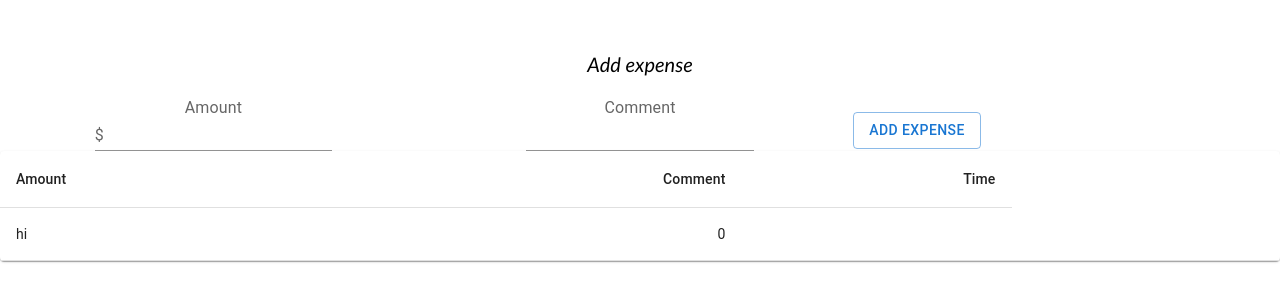
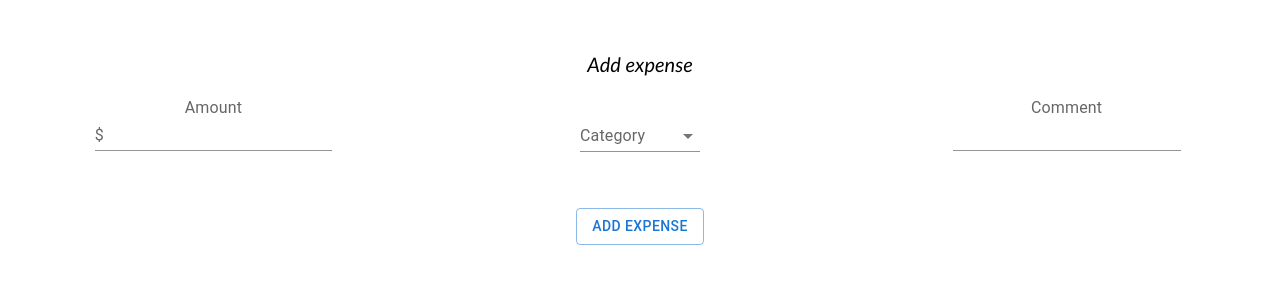
Before and after one commit to mmass94/Bueget-Management, a React (Create React App) app in the folder budget-management/: page / in a window 1280 px wide. Shown: the top 302 px of the page. Built offline with nearby package versions, Linux system fonts and the light colour scheme.

Commit message:
Adding selecte one(Category)

```diff
--- a/budget-management/src/components/expenseForm.js
+++ b/budget-management/src/components/expenseForm.js
@@ -6,7 +6,7 @@ import InputField from "./formElements/inputField";
 import Button from "./formElements/button";
 import Box from "@mui/material/Box";
 import Grid from "@mui/material/Grid";
-
+import Selectone from "./formElements/selectone";
 function ExpenseForm() {
   const amount = useSelector((state) => state.expense.amount);
   const category = useSelector((state) => state.expense.category);
@@ -32,8 +32,14 @@ function ExpenseForm() {
     setCommentinput(event.target.value);
   };
 
+  const handleCategoryInputChange = (event) => {
+    setCategoryinput(event.target.value);
+  };
+
   const handleClick = () => {
-    dispatch(addExpense(amountinput, "", commentinput, dateTimeString));
+    dispatch(
+      addExpense(amountinput, categorinput, commentinput, dateTimeString)
+    );
   };
 
   return (
@@ -55,18 +61,29 @@ function ExpenseForm() {
             label={"Amount"}
           ></InputField>
         </Grid>
+
+        <Grid item xs={12} md={4} l={3}>
+          <Selectone
+            onChange={handleCategoryInputChange}
+            value={category}
+            label={"category"}
+          />
+        </Grid>
+
         <Grid item xs={12} md={4} l={3}>
           <InputField
-            catergor={comment}
+            comment={comment}
             type={"text"}
             placeholder={"comment"}
-            // id={"standard-adornment-amount"}
             prefix={""}
             onChange={handleCommentInputChange}
             label={"Comment"}
           ></InputField>
         </Grid>
 
+        <Box sx={{ m: 2 }} />
+
+        <Grid item xs={12} md={12} l={12}>
           <Button
             ButtonName={"Add expense"}
             onClick={handleClick}
@@ -76,6 +93,7 @@ function ExpenseForm() {
             Add Expense
           </Button>
         </Grid>
+      </Grid>
     </div>
   );
 }
--- a/budget-management/src/components/formElements/selectone.js
+++ b/budget-management/src/components/formElements/selectone.js
@@ -1,7 +1,41 @@
-import React from "react";
+import * as React from "react";
+import InputLabel from "@mui/material/InputLabel";
+import MenuItem from "@mui/material/MenuItem";
+import FormControl from "@mui/material/FormControl";
+import Select from "@mui/material/Select";
 
-const selectone = () => {
-  return <div>selectone</div>;
-};
+export default function Selectone(props) {
+  const [age, setAge] = React.useState("");
 
-export default selectone;
+  const handleChange = (event) => {
+    setAge(event.target.value);
+  };
+
+  return (
+    <div>
+      <FormControl variant="standard" sx={{ m: 1, minWidth: 120 }}>
+        <InputLabel id="demo-simple-select-standard-label">Category</InputLabel>
+        <Select
+          labelId="demo-simple-select-standard-label"
+          id="demo-simple-select-standard"
+          value={props.category}
+          onChange={props.onChange}
+          label={props.label}
+        >
+          <MenuItem value="">
+            <em>None</em>
+          </MenuItem>
+          <MenuItem value={"Food & Drink"}>Food & Drink</MenuItem>
+          <MenuItem value={"Rent"}>Rent</MenuItem>
+          <MenuItem value={"Bills"}>Bills</MenuItem>
+          <MenuItem value={"Education"}>Education</MenuItem>
+          <MenuItem value={"Health"}>Health</MenuItem>
+          <MenuItem value={"Clothing"}>Clothing</MenuItem>
+          <MenuItem value={"Transportation"}>Transportation</MenuItem>
+          <MenuItem value={"Cafe"}>Cafe</MenuItem>
+          <MenuItem value={"Gifts"}>Gifts</MenuItem>
+        </Select>
+      </FormControl>
+    </div>
+  );
+}
--- a/budget-management/src/components/table/tableOfContent.js
+++ b/budget-management/src/components/table/tableOfContent.js
@@ -14,28 +14,30 @@ function TableOfContent() {
 
   return (
     <Paper>
+      {Expenses.length > 1 ? (
         <Table>
           <TableHead>
             <TableRow>
               <TableCell>Amount</TableCell>
-            <TableCell align="right">Comment</TableCell>
-            <TableCell align="right">Time</TableCell>
+              <TableCell>Category</TableCell>
+              <TableCell align="middle">Comment</TableCell>
+              <TableCell align="middle">Time</TableCell>
             </TableRow>
           </TableHead>
           <TableBody>
             {Expenses.map((expense) => (
               <TableRow>
-              <TableCell component="th" scope="row">
-                {"hi"}
-              </TableCell>
-              <TableCell align="right">{expense.amount}</TableCell>
-              <TableCell align="right">{expense.category}</TableCell>
-              <TableCell align="right">{expense.comment}</TableCell>
-              <TableCell align="right">{expense.dateAndTime}</TableCell>
+                <TableCell align="middle">{expense.amount}</TableCell>
+                <TableCell align="middle">{expense.category}</TableCell>
+                <TableCell align="middle">{expense.comment}</TableCell>
+                <TableCell align="middle">{expense.dateAndTime}</TableCell>
               </TableRow>
             ))}
           </TableBody>
         </Table>
+      ) : (
+        ""
+      )}
     </Paper>
   );
 }
--- a/budget-management/src/redux/expenses/expensesReducer.js
+++ b/budget-management/src/redux/expenses/expensesReducer.js
@@ -3,10 +3,10 @@ import { ADD_EXPENSE } from "./expensesTypes";
 const initialState = {
   expenses: [
     {
-      amount: 0,
-      category: "",
-      comment: "",
-      dateAndTime: "",
+      // amount: 0,
+      // category: "",
+      // comment: "",
+      // dateAndTime: "",
     },
   ],
 };
```
Lines whose indentation alone changed are shown as unchanged.
